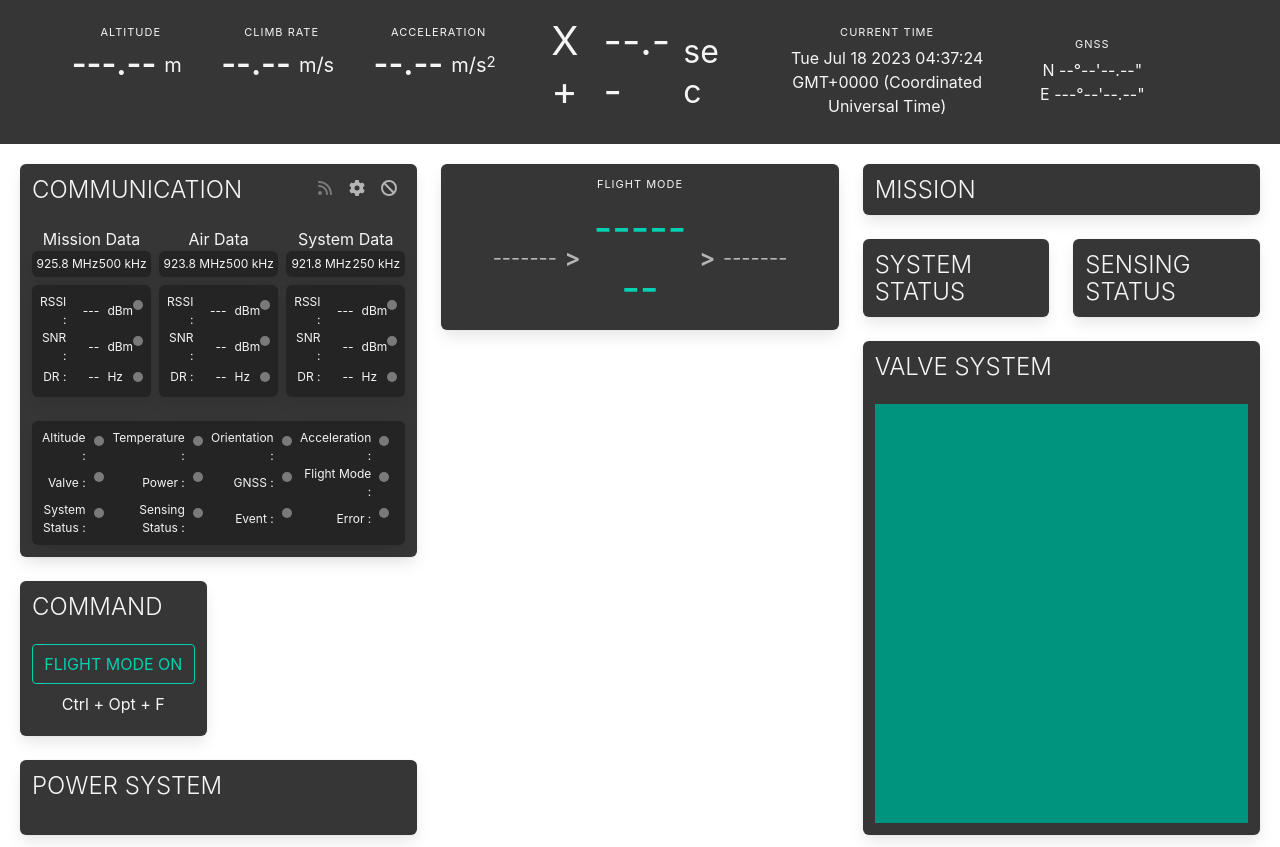
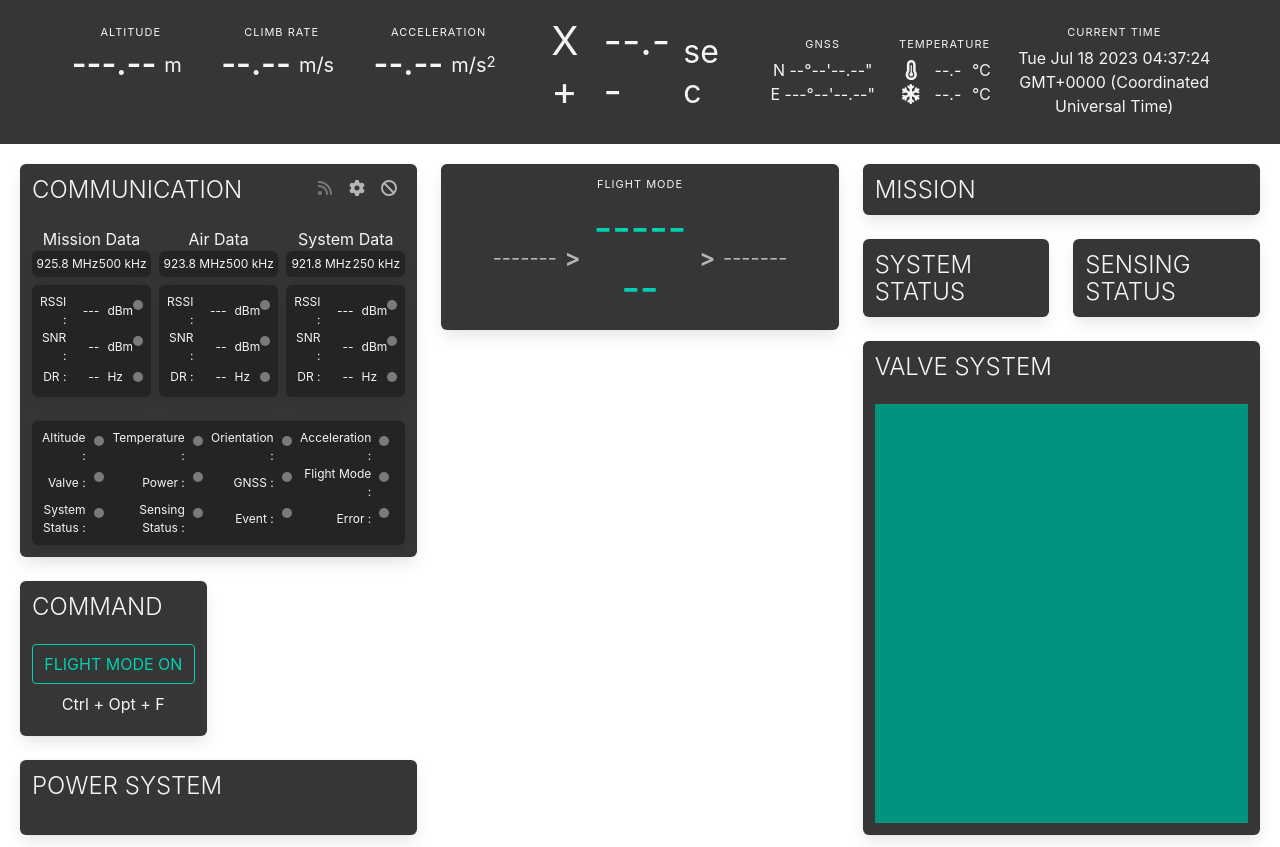
Before and after one commit to tokai-student-rocket-project/GroundStation, a React (Vite) app: page /main in a window 1280 px wide. Built offline with nearby package versions, Linux system fonts and the light colour scheme.

Commit message:
気温表示を追加

```diff
--- a/src/features/Main/children/TopLeftPanel.tsx
+++ b/src/features/Main/children/TopLeftPanel.tsx
@@ -1,4 +1,4 @@
-import { useContext, useEffect, useState } from "react";
+import { useContext } from "react";
 import { AirDataContext } from "../../App/App";
 
 const getNorm = (x?: number, y?: number, z?: number): number | undefined => {
--- a/src/features/Main/children/TopRightPanel.tsx
+++ b/src/features/Main/children/TopRightPanel.tsx
@@ -1,6 +1,15 @@
-import { useState, useEffect } from "react";
+import { useContext, useState, useEffect } from "react";
+
+import { AirDataContext } from "../../App/App";
+
+import { FontAwesomeIcon } from "@fortawesome/react-fontawesome";
+import {
+  faTemperatureThreeQuarters,
+  faSnowflake,
+} from "@fortawesome/free-solid-svg-icons";
 
 export const TopRightPanel = () => {
+  const { airData, setAirData, clearAirData } = useContext(AirDataContext);
   const [now, setNow] = useState<string>();
 
   useEffect(() => {
@@ -14,20 +23,60 @@ export const TopRightPanel = () => {
     <nav className="level is-justify-content-center">
       <div className="level-item has-text-centered">
         <div>
+          <p className="heading has-text-light">GNSS</p>
+          <p className="has-text-light">{"N  --°--'--.--\""}</p>
+          <p className="has-text-light">{"E ---°--'--.--\""}</p>
+        </div>
+      </div>
+      <div className="level-item has-text-centered">
+        <div>
+          <p className="heading has-text-light">Temperature</p>
+          <table width="100%">
+            <tbody>
+              <tr>
+                <td>
+                  <FontAwesomeIcon
+                    icon={faTemperatureThreeQuarters}
+                    size="lg"
+                    className="has-text-light mx-2"
+                  />
+                </td>
+                <td width="40m">
+                  <p className="has-text-light">
+                    {airData.outsideTemperature?.toFixed(1) ?? "--.-"}
+                  </p>
+                </td>
+                <td style={{ verticalAlign: "middle" }}>
+                  <p className="has-text-light mx-1">℃</p>
+                </td>
+              </tr>
+              <tr>
+                <td>
+                  <FontAwesomeIcon
+                    icon={faSnowflake}
+                    size="lg"
+                    className="has-text-light mx-2"
+                  />
+                </td>
+                <td width="40m">
+                  <p className="has-text-light">{"--.-"}</p>
+                </td>
+                <td style={{ verticalAlign: "middle" }}>
+                  <p className="has-text-light mx-1">℃</p>
+                </td>
+              </tr>
+            </tbody>
+          </table>
+        </div>
+      </div>
+      <div className="level-item has-text-centered">
+        <div>
           <p className="heading has-text-light">Current Time</p>
           <p className="has-text-light" style={{ maxWidth: "200px" }}>
             {now}
           </p>
         </div>
       </div>
-      <div className="level-item has-text-centered">
-        <div>
-          <p className="heading has-text-light">GNSS</p>
-          <p className="has-text-light">{"N  --°--'--.--\""}</p>
-          <p className="has-text-light">{"E ---°--'--.--\""}</p>
-        </div>
-      </div>
-      <div className="level-item has-text-centered"></div>
     </nav>
   );
 };
```
